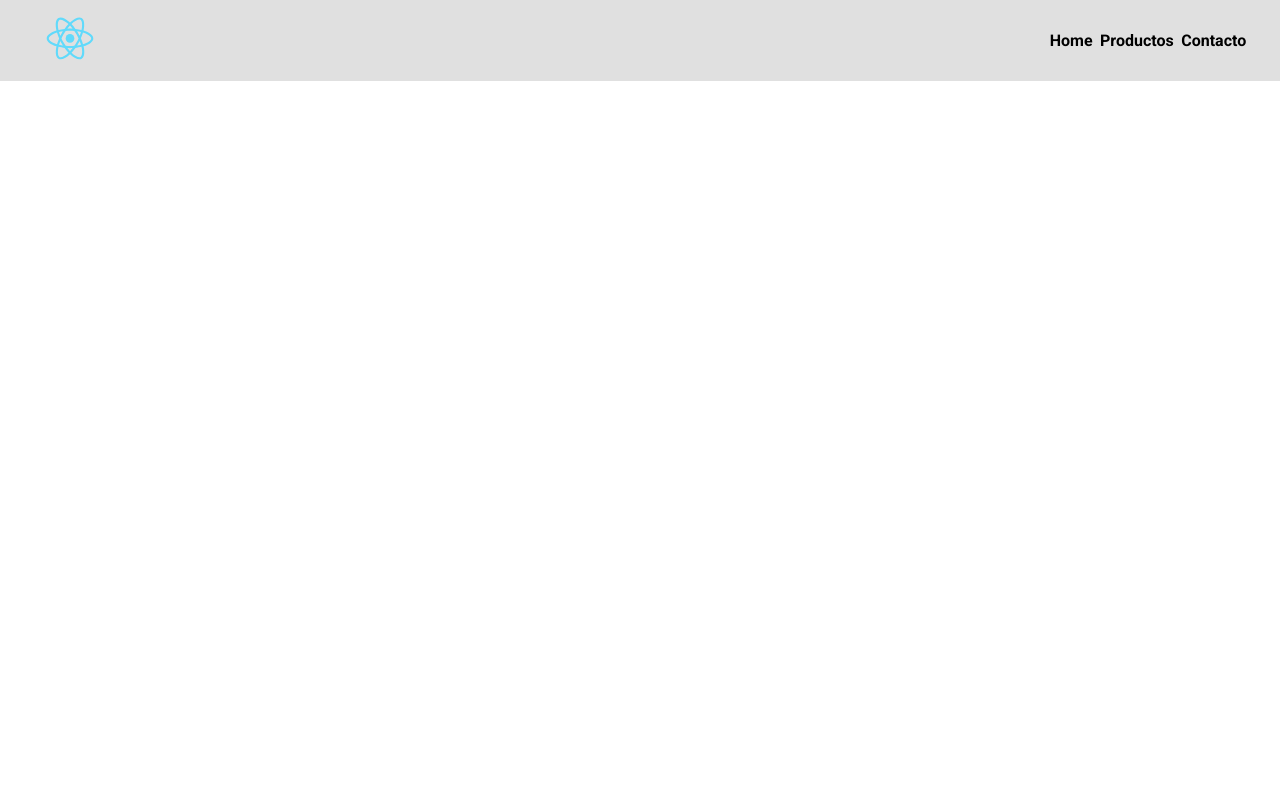
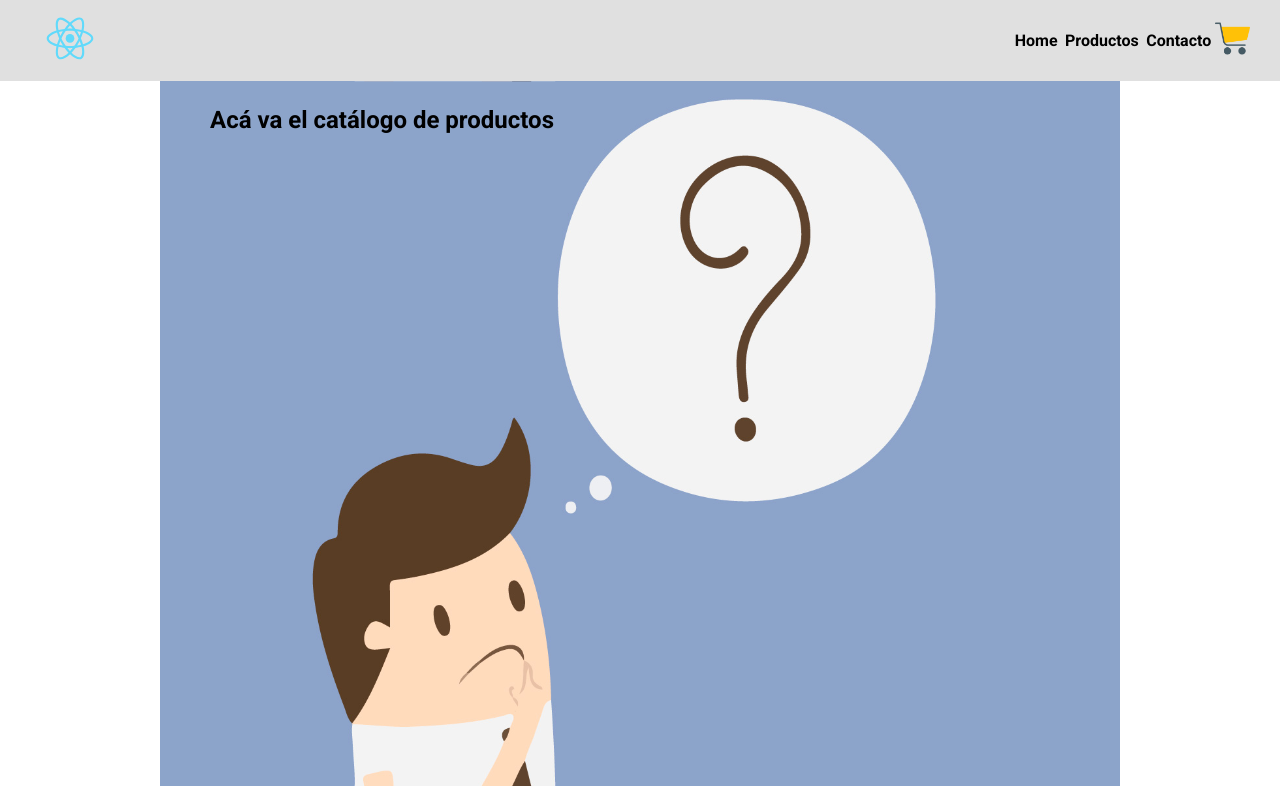
Before and after one commit to ClavijoPedro/react-e-commerce, a React (Create React App) app: page / in a window 1280 px wide. Built offline with nearby package versions, Linux system fonts and the light colour scheme.

Commit message:
add cartWidget & itemList

```diff
--- a/src/App.css
+++ b/src/App.css
@@ -12,6 +12,8 @@
   padding: 10px 30px;
 }
 
+
+/* NAVBAR */
 .nav{
   width: 100%;
   display: flex;
@@ -37,7 +39,34 @@
   color: black;
   font-weight: 700;
 }
+
 .navLinks ul{
   display: flex;
   justify-content: space-around;
 }
+
+.iconCart{
+  width: 35px;
+}
+
+/* seccion catalogo*/
+
+.catalogue{
+  width: 75%;
+  margin:auto;
+  height: 85vh;
+  padding-top: 2%;
+  background-image: url(./components/images/backCatalogue.jpg);
+  background-position: center;
+  background-size: cover;
+
+}
+
+
+/* Estilos Generales*/
+.my-0{
+  margin-top: 0;
+  margin-bottom: 0;
+  text-align: start;
+  padding-left: 50px;
+}
--- a/src/App.js
+++ b/src/App.js
@@ -1,14 +1,23 @@
 import './App.css';
+import { ItemListContainer } from './components/ItemListContainer';
+/*componentes*/
+import { NavBar } from './components/NavBar';
 
-/*componentes*/
-import {NavHeader} from './components/navHeader/NavHeader';
 
 
 function App() {
   return (
-    <div className="App-header">
-      <NavHeader/>
+    <div className='App'>
+      <div className="App-header">
+        <NavBar />
+      </div>
+      <section className='catalogue'>
+        <ItemListContainer greeting="Acá va el catálogo de productos"  />
+      </section>
+
     </div>
+
+
   );
 }
 
--- /dev/null
+++ b/src/components/CartWidget.js
@@ -0,0 +1,7 @@
+import cartIcon from './images/cartIcon.png';
+
+export const CartWidget = () =>{
+    return(
+        <a href="/"><img src={cartIcon} className='iconCart' alt="cartIcon" /></a>
+    );
+}
--- /dev/null
+++ b/src/components/ItemListContainer.js
@@ -0,0 +1,5 @@
+export const ItemListContainer = (props) => {
+    return(
+        <h1 className="my-0">{props.greeting}</h1>
+    );
+}
--- a/src/components/navHeader/NavHeader.js
+++ b/src/components/NavBar.js
@@ -1,7 +1,7 @@
+import { CartWidget } from './CartWidget';
+import logo from './images/logo.svg';
 
-import logo from '../images/logo.svg';
-
-export const NavHeader = () => {
+export const NavBar = () => {
     return (
         <nav className="nav">
             <a href="/#" >
@@ -14,6 +14,7 @@ export const NavHeader = () => {
                     <li><a href="/#">Contacto</a></li>
                 </ul>
             </div>
+            <CartWidget />
         </nav>
     );
 }
```
Also changed, not shown: src/components/images/backCatalogue.jpg (added), src/components/images/cartIcon.png (added).
